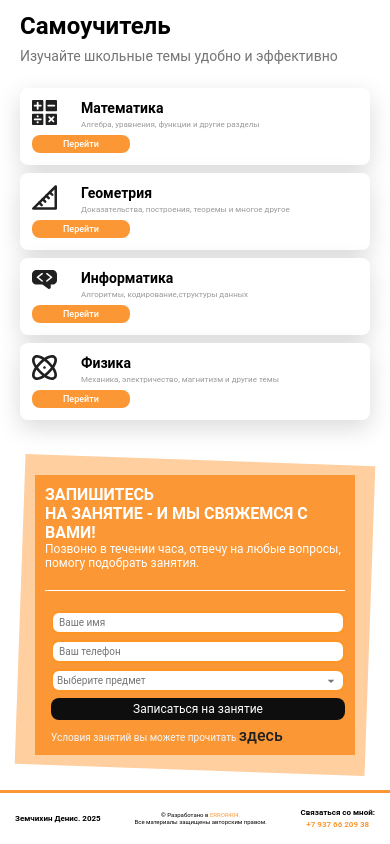
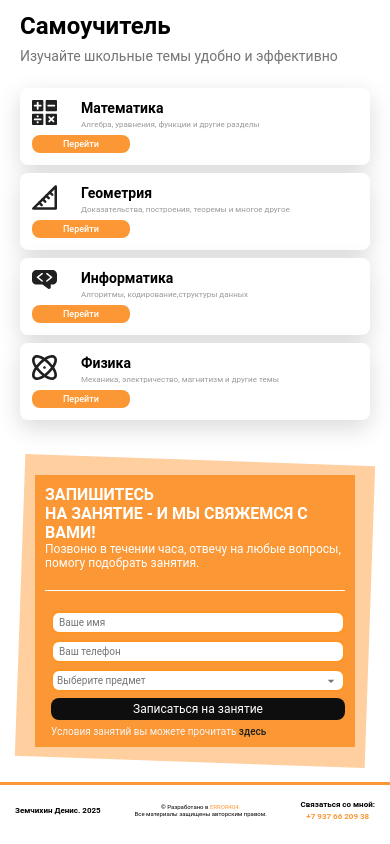
Before and after one commit to stre1z9/kornev, a plain HTML site: page index.html in a window 390 px wide. Shown: the part 1793-2637 px from the top of the page. Drawn offline with Linux system fonts and the light colour scheme; a web font is replaced by a local one.

Commit message:
Update style.css

```diff
--- a/style/style.css
+++ b/style/style.css
@@ -1411,6 +1411,10 @@ main .tests .subject-list .subject.active .arrow {
     width: 100%;
     font-size: 10px;
   }
+  main .form-me .background .forma .full .right-form .enrollment-form p a {
+    width: 100%;
+    font-size: 10px;
+  }
   main .form-me .background .forma .full .right-form .enrollment-form button:hover {
     box-shadow: 0 8px 24px rgba(0, 0, 0, 0.15);
     background-color: #907ADB;
```
